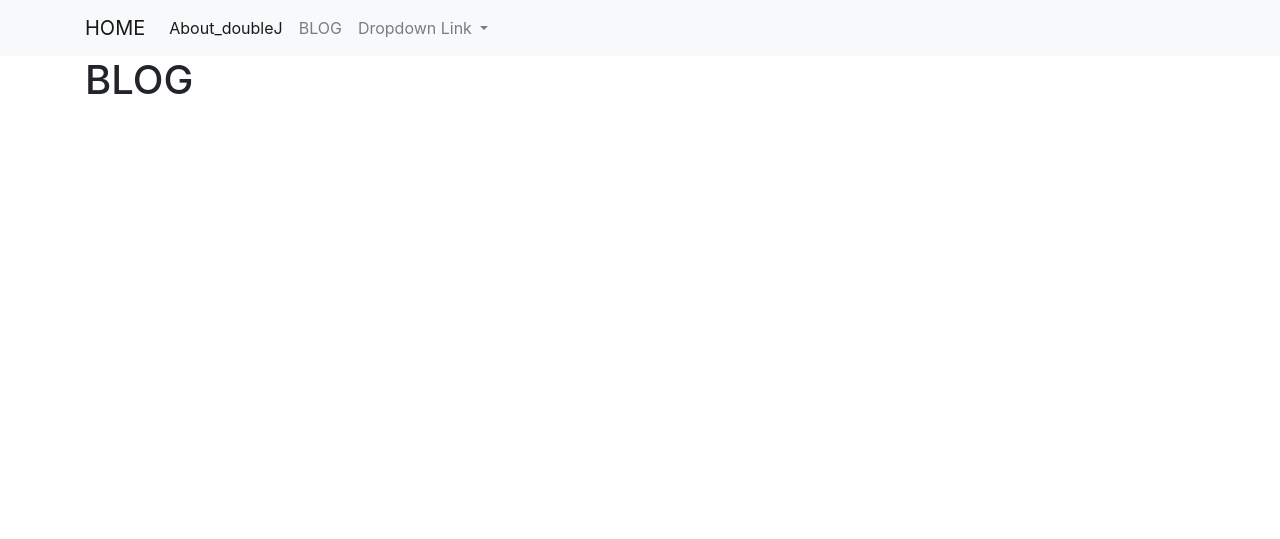
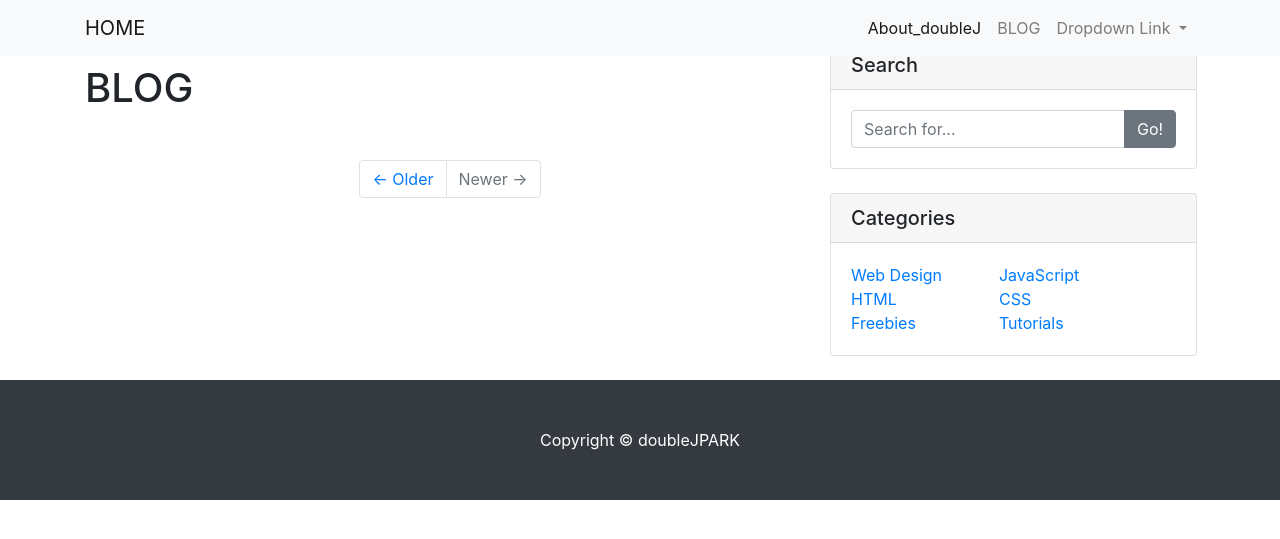
Before and after one commit to doubleJPARK/intro, a Django app: page /blog in a window 1280 px wide. Shown: the top 539 px of the page. Run offline with Django 3.2, Linux system fonts and the light colour scheme; data that the repository does not hold is empty; some libraries are stand-ins or nearby versions.

Commit message:
simple(?) blog index

```diff
--- a/doubleJPARK/blog/templates/blog/post_list.html
+++ b/doubleJPARK/blog/templates/blog/post_list.html
@@ -8,15 +8,15 @@
 </head>
 
 <body>
-<nav class="navbar navbar-expand-lg navbar-light bg-light">
+<nav class="navbar navbar-expand-lg navbar-light bg-light fixed-top">
  <div class="container">
   <a class="navbar-brand" href="..">HOME</a>
-  <button class="navbar-toggler" type="button" data-toggle="collapse" data-target="#navbarNavDropdown" aria-controls="navbarNavDropdown" aria-expanded="false" aria-label="Toggle navigation">
+  <button class="navbar-toggler" type="button" data-toggle="collapse" data-target="#navbarResponsive" aria-controls="navbarResponsive" aria-expanded="false" aria-label="Toggle navigation">
     <span class="navbar-toggler-icon"></span>
   </button>
 
-  <div class="collapse navbar-collapse" id="navbarNavDropdown">
-    <ul class="navbar-nav">
+  <div class="collapse navbar-collapse" id="navbarResponsive">
+    <ul class="navbar-nav ml-auto">
       <li class="nav-item active">
         <a class="nav-link" href="about_me">About_doubleJ <span class="sr-only">(current)</span></a>
       </li>
@@ -39,17 +39,24 @@
  </div>
 </nav>
 
-<div class="container">
- <h1>BLOG</h1>
+<!---Page Content--->
+<div class="container my-3">
 
+ <div class="row">
+
+  <!---Blog Entries Column--->
+  <div class="col-md-8 col-lrg-9">
+
+   <h1 class="my-5">BLOG</h1>
+
+    <!---Blog Post--->
     {% for p in post_list %}
-<!---Blog Post--->
      <div class="card mb-4">
       <img class="card-img-top" src="http://placehold.it/750x300" alt="Card image cap">
       <div class="card-body">
        <h2 class="card-title">{{ p.title }}</h2>
        <p class="card-text">{{ p.content }}</p>
-    <a href="{{ p.get_absolute_url }}" class="btn btn-primary">Read More &arr;</a>
+       <a href="{{ p.get_absolute_url }}" class="btn btn-primary">Read More &rarr;</a>
       </div>
       <div class="card-footer text-muted">
     Posted on {{ p.created_at }} by
@@ -57,7 +64,95 @@
       </div>
      </div>
     {% endfor %}
+     <!-- Pagination -->
+     <ul class="pagination justify-content-center mb-4">
+      <li class="page-item">
+       <a class="page-link" href="#">&larr; Older</a>
+      </li>
+      <li class="page-item disabled">
+       <a class="page-link" href="#">Newer &rarr;</a>
+      </li>
+     </ul>
+
 
   </div>
+
+
+  <div class="col-mid-3 col-lrg-2">
+    <!-- Search Widget -->
+    <div class="card my-4">
+     <h5 class="card-header">Search</h5>
+     <div class="card-body">
+      <div class="input-group">
+       <input type="text" class="form-control" placeholder="Search for...">
+       <span class="input-group-append">
+        <button class="btn btn-secondary" type="button">Go!</button>
+       </span>
+      </div>
+     </div>
+    </div>
+
+
+     <!-- Categories Widget -->
+    <div class="card my-2">
+     <h5 class="card-header">Categories</h5>
+     <div class="card-body">
+      <div class="row">
+       <div class="col-lg-5">
+        <ul class="list-unstyled mb-0">
+         <li>
+          <a href="#">Web Design</a>
+         </li>
+         <li>
+          <a href="#">HTML</a>
+         </li>
+         <li>
+          <a href="#">Freebies</a>
+         </li>
+        </ul>
+       </div>
+       <div class="col-md-5">
+        <ul class="list-unstyled mb-0">
+         <li>
+          <a href="#">JavaScript</a>
+         </li>
+         <li>
+          <a href="#">CSS</a>
+         </li>
+         <li>
+          <a href="#">Tutorials</a>
+         </li>
+        </ul>
+       </div>
+      </div>
+     </div>
+    </div>
+
+
+  </div>
+
+
+ </div>
+ <!---/.row--->
+
+</div>
+<!---/.Container--->
+
+<!-- Footer -->
+<footer class="py-5 bg-dark">
+ <div class="container">
+  <p class="m-0 text-center text-white">Copyright &copy; doubleJPARK</p>
+ </div>
+</footer>
+
+<script src="https://code.jquery.com/jquery-3.5.1.slim.min.js" integrity="sha384-DfXdz2htPH0lsSSs5nCTpuj/zy4C+OGpamoFVy38MVBnE+IbbVYUew+OrCXaRkfj" crossorigin="anonymous"></script>
+<script src="https://cdn.jsdelivr.net/npm/popper.js@1.16.1/dist/umd/popper.min.js" integrity="sha384-9/reFTGAW83EW2RDu2S0VKaIzap3H66lZH81PoYlFhbGU+6BZp6G7niu735Sk7lN" crossorigin="anonymous"></script>
+<script src="https://cdn.jsdelivr.net/npm/bootstrap@4.6.0/dist/js/bootstrap.min.js" integrity="sha384-+YQ4JLhjyBLPDQt//I+STsc9iw4uQqACwlvpslubQzn4u2UU2UFM80nGisd026JF" crossorigin="anonymous"></script>
+
+
+
+
+
+
 </body>
 </html>
```
Lines whose indentation alone changed are shown as unchanged.
